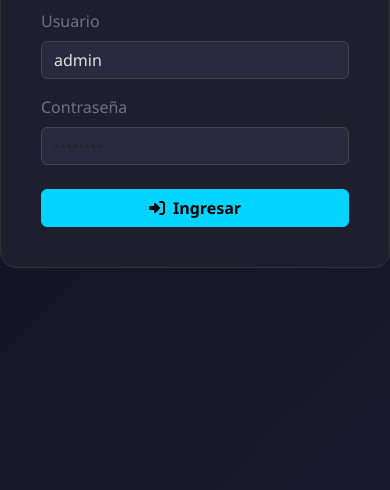
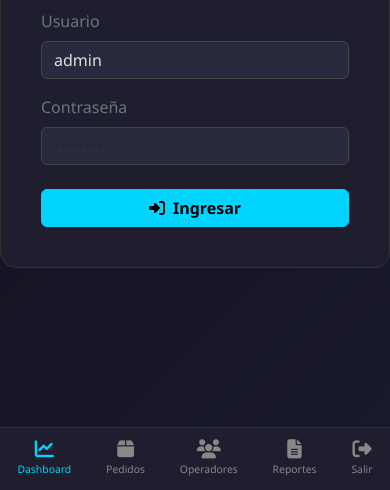
Before and after one commit to palaciosaguirre0309-source/rapidfly-backend, a website: page admin/index.html in a window 390 px wide. Shown: the part 354-844 px from the top of the page. Drawn offline with nearby package versions, Linux system fonts and the light colour scheme.

Commit message:
fix: admin panel responsive para mobile con bottom nav
Co-Authored-By: Claude Sonnet 4.6 <noreply@anthropic.com>

```diff
--- a/admin/index.html
+++ b/admin/index.html
@@ -23,6 +23,8 @@
     .login-logo p  { color:#888; }
 
     #app { display:none; }
+
+    /* ── SIDEBAR (desktop) ── */
     .sidebar {
       width:230px; min-height:100vh; background:#1e1e2e;
       border-right:1px solid #333; position:fixed; left:0; top:0; bottom:0;
@@ -36,8 +38,35 @@
     }
     .nav-link:hover,.nav-link.active { color:#00d4ff; background:rgba(0,212,255,.1); }
     .nav-link i { width:20px; }
+    .sidebar-footer { position:absolute; bottom:0; width:100%; padding:15px; border-top:1px solid #333; }
 
     .main-content { margin-left:230px; padding:20px; min-height:100vh; }
+
+    /* ── BOTTOM NAV (mobile) ── */
+    .bottom-nav {
+      display:none; position:fixed; bottom:0; left:0; right:0; z-index:100;
+      background:#1e1e2e; border-top:1px solid #333;
+      display:none; justify-content:space-around; align-items:center; padding:8px 0;
+    }
+    .bottom-nav a {
+      display:flex; flex-direction:column; align-items:center; gap:3px;
+      color:#888; text-decoration:none; font-size:.65rem; padding:4px 12px;
+      border-radius:8px;
+    }
+    .bottom-nav a i { font-size:1.2rem; }
+    .bottom-nav a.active { color:#00d4ff; }
+
+    /* ── RESPONSIVE ── */
+    @media (max-width: 768px) {
+      .sidebar { display:none; }
+      .main-content { margin-left:0; padding:12px; padding-bottom:80px; }
+      .bottom-nav { display:flex; }
+      .topbar { padding:10px 14px; }
+      .stat-card { padding:14px; }
+      .stat-card .number { font-size:1.5rem; }
+      .stat-card .icon { font-size:1.4rem; }
+      .section-title { font-size:1rem; }
+    }
 
     .stat-card {
       background:#1e1e2e; border:1px solid #333; border-radius:12px; padding:20px;
@@ -131,7 +160,7 @@
         <i class="fas fa-file-alt"></i> Reportes
       </a>
     </nav>
-    <div style="position:absolute;bottom:0;width:100%;padding:15px;border-top:1px solid #333;">
+    <div class="sidebar-footer">
       <button class="btn btn-sm btn-outline-danger w-100" onclick="logout()">
         <i class="fas fa-sign-out-alt me-2"></i>Cerrar sesión
       </button>
@@ -350,6 +379,25 @@
   </div>
 </div>
 
+<!-- BOTTOM NAV (mobile) -->
+<nav class="bottom-nav" id="bottom-nav">
+  <a href="#" class="active" onclick="showSection('dashboard',this)">
+    <i class="fas fa-chart-line"></i>Dashboard
+  </a>
+  <a href="#" onclick="showSection('pedidos',this)">
+    <i class="fas fa-box"></i>Pedidos
+  </a>
+  <a href="#" onclick="showSection('operadores',this)">
+    <i class="fas fa-users"></i>Operadores
+  </a>
+  <a href="#" onclick="showSection('reportes',this)">
+    <i class="fas fa-file-alt"></i>Reportes
+  </a>
+  <a href="#" onclick="logout()">
+    <i class="fas fa-sign-out-alt"></i>Salir
+  </a>
+</nav>
+
 <div id="toast-container"></div>
 
 <script src="https://cdn.jsdelivr.net/npm/bootstrap@5.3.2/dist/js/bootstrap.bundle.min.js"></script>
@@ -467,7 +515,7 @@ function showSection(name, el) {
     document.getElementById('sec-'+s).classList.add('d-none')
   );
   document.getElementById('sec-'+name).classList.remove('d-none');
-  document.querySelectorAll('.nav-link').forEach(l => l.classList.remove('active'));
+  document.querySelectorAll('.nav-link, .bottom-nav a').forEach(l => l.classList.remove('active'));
   el.classList.add('active');
   const titles = {dashboard:'Dashboard',pedidos:'Pedidos',operadores:'Operadores',reportes:'Reportes'};
   document.getElementById('section-title').textContent = titles[name];
```
